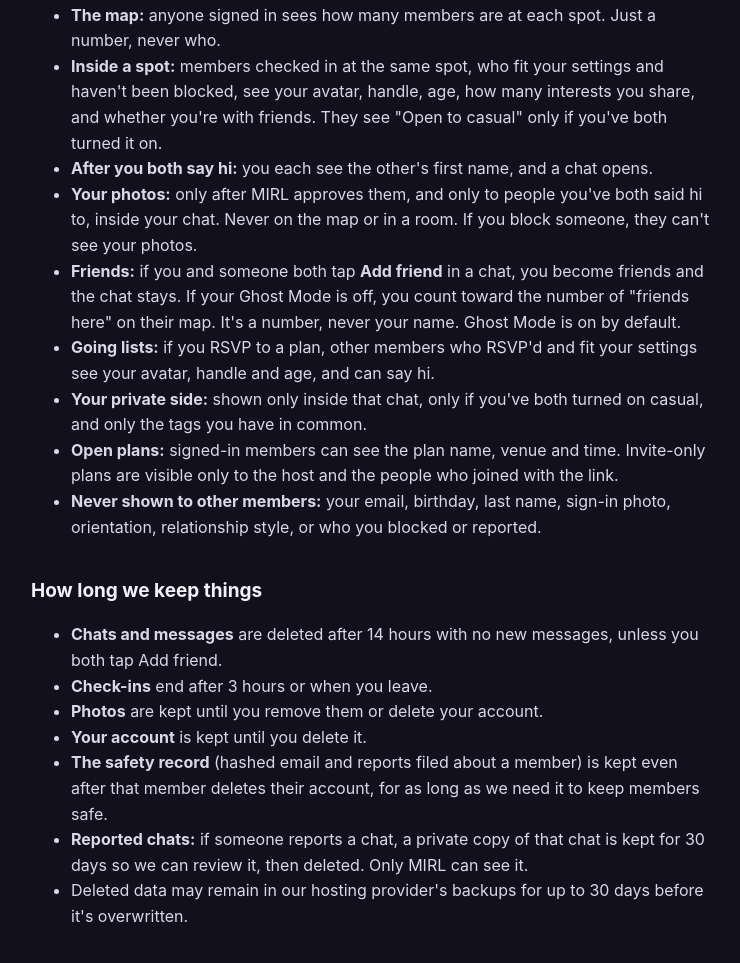
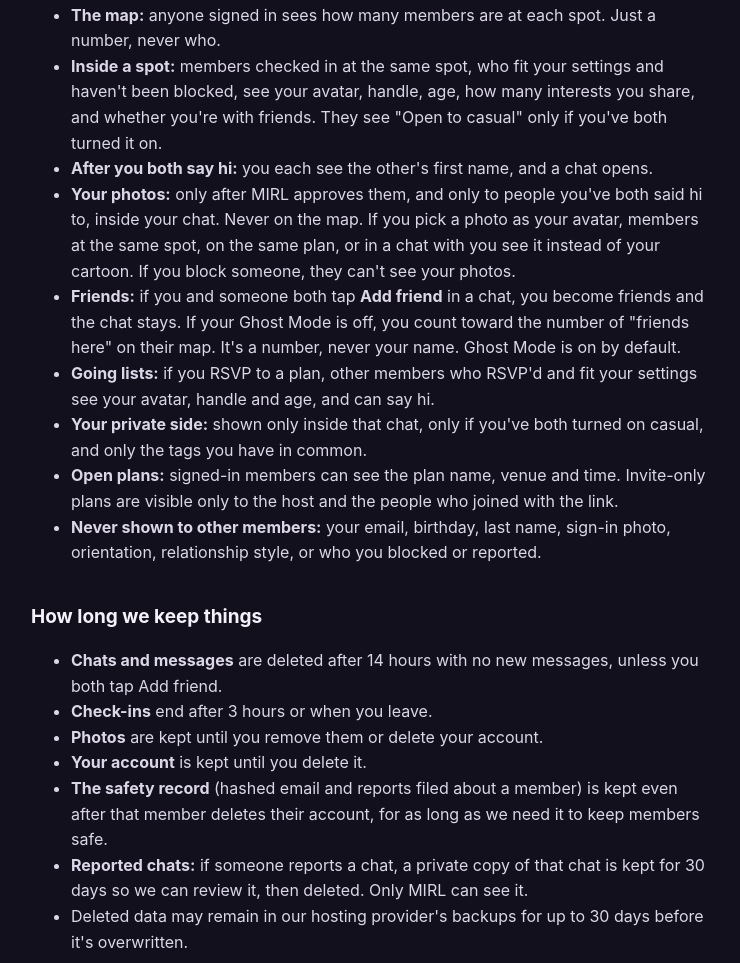
Before and after one commit to gomirl/gomirl.github.io, a plain HTML site: page privacy/index.html in a window 1280 px wide. Shown: the part 2374-3337 px from the top of the page, without its empty margins (269-1009 px from the left). Drawn offline with Linux system fonts and the light colour scheme.

Commit message:
Clarify photo visibility and avatar display rules
Updated the privacy policy regarding photo visibility and avatar usage.

```diff
--- a/privacy/index.html
+++ b/privacy/index.html
@@ -64,7 +64,7 @@ th{color:var(--muted);font-weight:600}
 <li><b>The map:</b> anyone signed in sees how many members are at each spot. Just a number, never who.</li>
 <li><b>Inside a spot:</b> members checked in at the same spot, who fit your settings and haven't been blocked, see your avatar, handle, age, how many interests you share, and whether you're with friends. They see "Open to casual" only if you've both turned it on.</li>
 <li><b>After you both say hi:</b> you each see the other's first name, and a chat opens.</li>
-<li><b>Your photos:</b> only after MIRL approves them, and only to people you've both said hi to, inside your chat. Never on the map or in a room. If you block someone, they can't see your photos.</li>
+<li><b>Your photos:</b> only after MIRL approves them, and only to people you've both said hi to, inside your chat. Never on the map. If you pick a photo as your avatar, members at the same spot, on the same plan, or in a chat with you see it instead of your cartoon. If you block someone, they can't see your photos.</li>
 <li><b>Friends:</b> if you and someone both tap <b>Add friend</b> in a chat, you become friends and the chat stays. If your Ghost Mode is off, you count toward the number of "friends here" on their map. It's a number, never your name. Ghost Mode is on by default.</li>
 <li><b>Going lists:</b> if you RSVP to a plan, other members who RSVP'd and fit your settings see your avatar, handle and age, and can say hi.</li>
 <li><b>Your private side:</b> shown only inside that chat, only if you've both turned on casual, and only the tags you have in common.</li>
```
